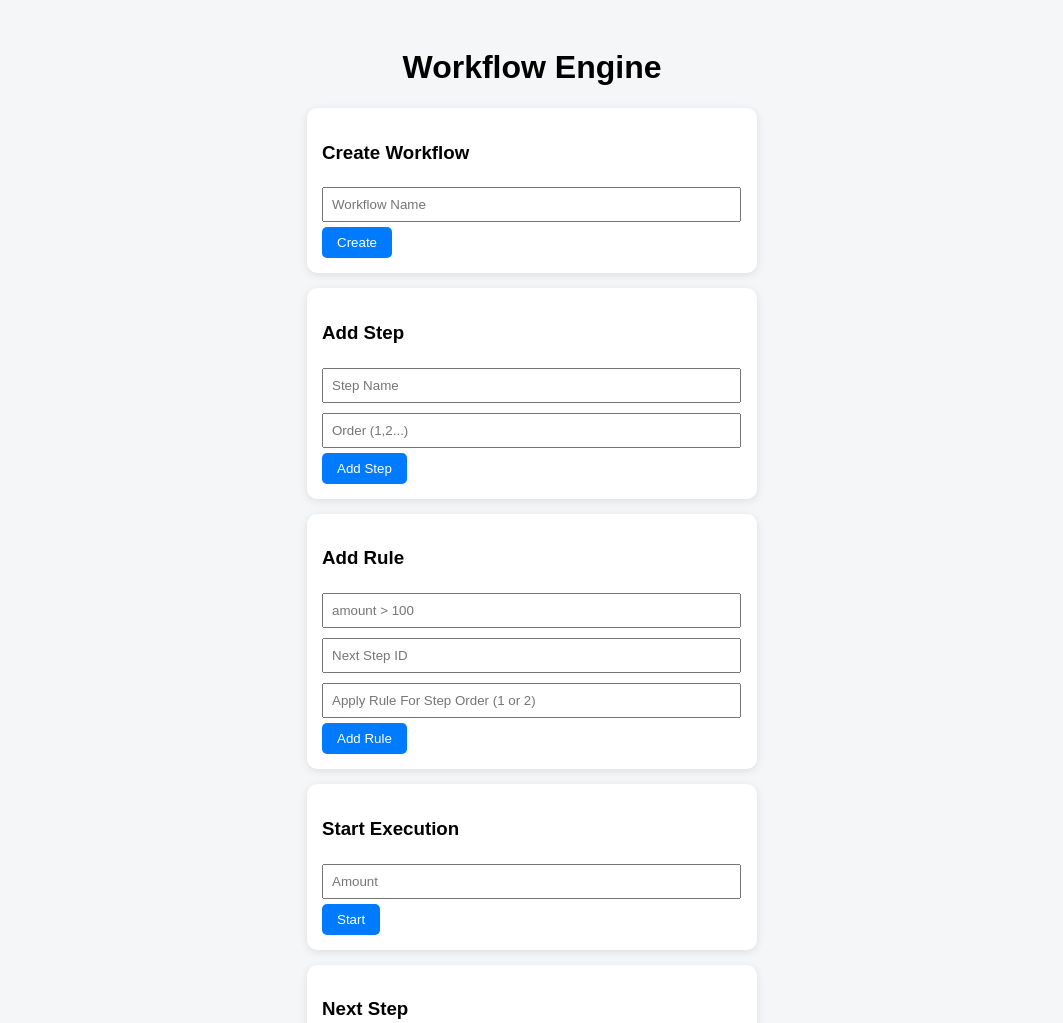
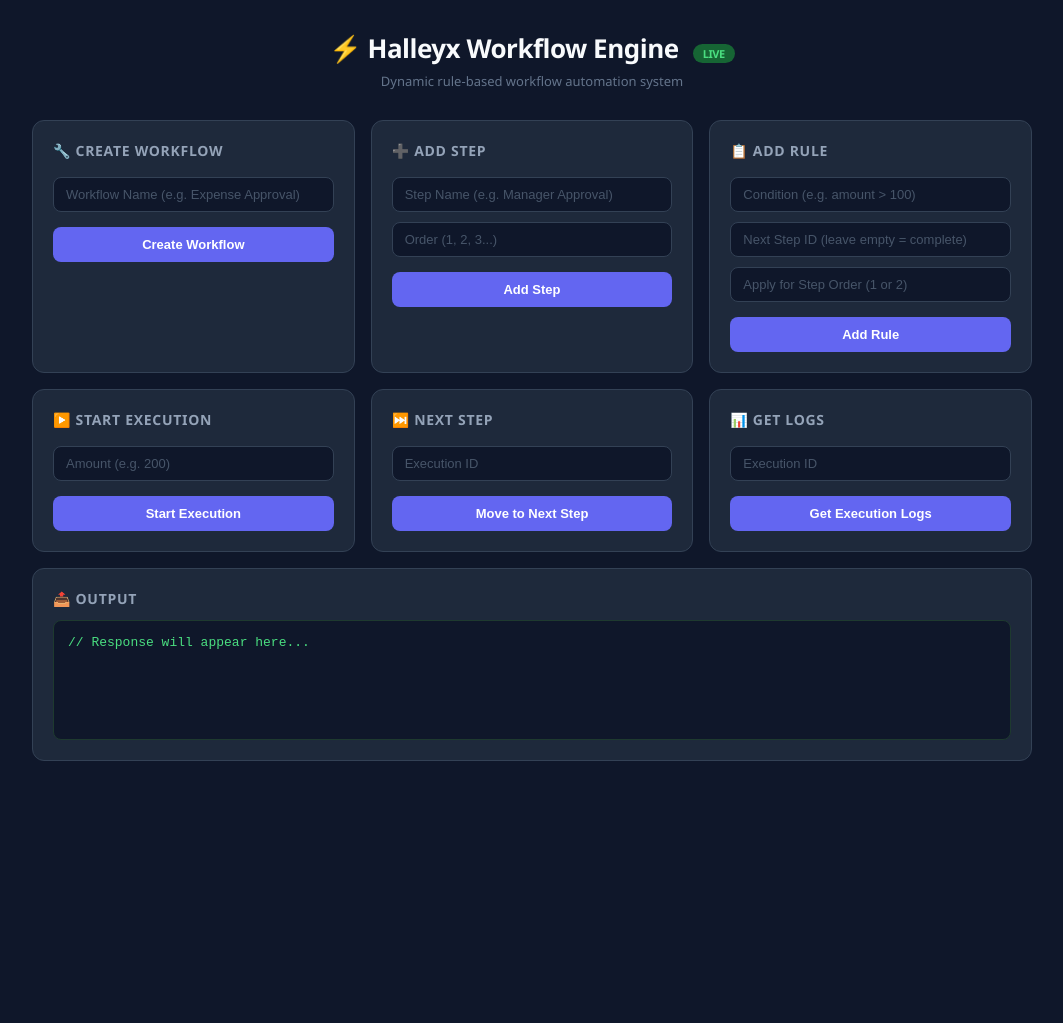
Before and after one commit to Namee2518/workflow-engine, a website: page frontend/index.html in a window 1280 px wide. Shown: the top 1023 px of the page, without its empty margins (108-1171 px from the left). After the commit the page ends 800 px from the top, so only its background shows below. Drawn offline with Linux system fonts and the light colour scheme.

Commit message:
update frontend index.html

```diff
--- a/frontend/index.html
+++ b/frontend/index.html
@@ -1,224 +1,276 @@
 <!DOCTYPE html>
 <html>
 <head>
-  <title>Workflow Engine</title>
+  <title>Halleyx Workflow Engine</title>
   <style>
+    * { box-sizing: border-box; margin: 0; padding: 0; }
+
     body {
-      font-family: Arial;
-      background: #f4f6f8;
-      padding: 20px;
+      font-family: 'Segoe UI', sans-serif;
+      background: #0f172a;
+      color: #e2e8f0;
+      min-height: 100vh;
+      padding: 30px 20px;
     }
 
     h1 {
       text-align: center;
+      font-size: 26px;
+      font-weight: 700;
+      color: #f8fafc;
+      margin-bottom: 6px;
+      letter-spacing: -0.5px;
+    }
+
+    .subtitle {
+      text-align: center;
+      font-size: 13px;
+      color: #64748b;
+      margin-bottom: 30px;
+    }
+
+    .grid {
+      display: grid;
+      grid-template-columns: repeat(auto-fit, minmax(300px, 1fr));
+      gap: 16px;
+      max-width: 1000px;
+      margin: 0 auto;
     }
 
     .card {
-      background: white;
-      padding: 15px;
-      margin: 15px auto;
-      width: 420px;
-      border-radius: 10px;
-      box-shadow: 0 2px 8px rgba(0,0,0,0.1);
+      background: #1e293b;
+      border: 1px solid #334155;
+      border-radius: 12px;
+      padding: 20px;
+    }
+
+    .card h3 {
+      font-size: 14px;
+      font-weight: 600;
+      color: #94a3b8;
+      text-transform: uppercase;
+      letter-spacing: 0.05em;
+      margin-bottom: 12px;
     }
 
     input {
-      width: 95%;
-      padding: 8px;
+      width: 100%;
+      padding: 9px 12px;
       margin: 5px 0;
+      background: #0f172a;
+      border: 1px solid #334155;
+      border-radius: 8px;
+      color: #e2e8f0;
+      font-size: 13px;
+      outline: none;
+    }
+
+    input:focus {
+      border-color: #6366f1;
+    }
+
+    input::placeholder {
+      color: #475569;
     }
 
     button {
-      padding: 8px 15px;
+      width: 100%;
+      margin-top: 10px;
+      padding: 10px;
       border: none;
-      background: #007bff;
+      background: #6366f1;
       color: white;
-      border-radius: 5px;
+      border-radius: 8px;
+      font-size: 13px;
+      font-weight: 600;
       cursor: pointer;
+      transition: background 0.2s;
+    }
+
+    button:hover {
+      background: #4f46e5;
+    }
+
+    .output-card {
+      max-width: 1000px;
+      margin: 16px auto 0;
+      background: #1e293b;
+      border: 1px solid #334155;
+      border-radius: 12px;
+      padding: 20px;
+    }
+
+    .output-card h3 {
+      font-size: 14px;
+      font-weight: 600;
+      color: #94a3b8;
+      text-transform: uppercase;
+      letter-spacing: 0.05em;
+      margin-bottom: 12px;
     }
 
     #output {
       white-space: pre-wrap;
-      background: black;
-      color: lime;
-      padding: 10px;
-      height: 180px;
-      overflow-y: auto;
+      background: #0f172a;
+      color: #4ade80;
+      padding: 14px;
+      border-radius: 8px;
+      font-family: 'Courier New', monospace;
+      font-size: 13px;
+      min-height: 120px;
+      border: 1px solid #1e3a2f;
+    }
+
+    .badge {
+      display: inline-block;
+      background: #166534;
+      color: #4ade80;
+      font-size: 11px;
+      padding: 2px 10px;
+      border-radius: 20px;
+      margin-left: 8px;
+      font-weight: 600;
     }
   </style>
 </head>
 
 <body>
 
-<h1> Workflow Engine</h1>
+  <h1>⚡ Halleyx Workflow Engine <span class="badge">LIVE</span></h1>
+  <p class="subtitle">Dynamic rule-based workflow automation system</p>
+
+  <div class="grid">
 
     <div class="card">
-  <h3>Create Workflow</h3>
-  <input id="wfName" placeholder="Workflow Name">
-  <button onclick="createWorkflow()">Create</button>
+      <h3>🔧 Create Workflow</h3>
+      <input id="wfName" placeholder="Workflow Name (e.g. Expense Approval)">
+      <button onclick="createWorkflow()">Create Workflow</button>
     </div>
 
     <div class="card">
-  <h3>Add Step</h3>
-  <input id="stepName" placeholder="Step Name">
-  <input id="stepOrder" placeholder="Order (1,2...)">
+      <h3>➕ Add Step</h3>
+      <input id="stepName" placeholder="Step Name (e.g. Manager Approval)">
+      <input id="stepOrder" placeholder="Order (1, 2, 3...)">
       <button onclick="addStep()">Add Step</button>
     </div>
 
     <div class="card">
-  <h3>Add Rule</h3>
-  <input id="condition" placeholder="amount > 100">
-  <input id="nextStep" placeholder="Next Step ID">
-  <input id="ruleStepOrder" placeholder="Apply Rule For Step Order (1 or 2)">
+      <h3>📋 Add Rule</h3>
+      <input id="condition" placeholder="Condition (e.g. amount > 100)">
+      <input id="nextStep" placeholder="Next Step ID (leave empty = complete)">
+      <input id="ruleStepOrder" placeholder="Apply for Step Order (1 or 2)">
       <button onclick="addRule()">Add Rule</button>
     </div>
 
     <div class="card">
-  <h3>Start Execution</h3>
-  <input id="amount" placeholder="Amount">
-  <button onclick="startExecution()">Start</button>
+      <h3>▶️ Start Execution</h3>
+      <input id="amount" placeholder="Amount (e.g. 200)">
+      <button onclick="startExecution()">Start Execution</button>
     </div>
 
     <div class="card">
-  <h3>Next Step</h3>
+      <h3>⏭️ Next Step</h3>
       <input id="execId" placeholder="Execution ID">
-  <button onclick="nextStep()">Next</button>
+      <button onclick="nextStep()">Move to Next Step</button>
     </div>
 
     <div class="card">
-  <h3>Logs</h3>
+      <h3>📊 Get Logs</h3>
       <input id="logId" placeholder="Execution ID">
-  <button onclick="getLogs()">Get Logs</button>
+      <button onclick="getLogs()">Get Execution Logs</button>
     </div>
 
-<div class="card">
-  <h3>Output</h3>
-  <div id="output"></div>
+  </div>
+
+  <div class="output-card">
+    <h3>📤 Output</h3>
+    <div id="output">// Response will appear here...</div>
   </div>
 
 <script>
+  // ✅ Live Render URL — automatically use பண்ணும்
+  const BASE_URL = window.location.origin;
+
   let workflowId = null;
 
-// show output
   function show(data) {
-  document.getElementById("output").innerText =
-    JSON.stringify(data, null, 2);
+    document.getElementById("output").innerText = JSON.stringify(data, null, 2);
   }
 
-// CREATE WORKFLOW
   async function createWorkflow() {
     const name = document.getElementById("wfName").value;
-
-  const res = await fetch("http://localhost:5000/api/workflow", {
+    if (!name) return alert("⚠️ Workflow name enter பண்ணுங்க");
+    const res = await fetch(`${BASE_URL}/api/workflow`, {
       method: "POST",
-    headers: {"Content-Type": "application/json"},
+      headers: { "Content-Type": "application/json" },
       body: JSON.stringify({ name })
     });
-
     const data = await res.json();
     workflowId = data.id;
-
-  alert("✅ Workflow Created ID: " + workflowId);
+    alert("✅ Workflow Created! ID: " + workflowId);
     show(data);
   }
 
-// ADD STEP
   async function addStep() {
-  if (!workflowId) {
-    alert("⚠️ Create workflow first");
-    return;
-  }
-
+    if (!workflowId) return alert("⚠️ முதல்ல Workflow create பண்ணுங்க");
     const name = document.getElementById("stepName").value;
     const order = parseInt(document.getElementById("stepOrder").value);
-
-  const res = await fetch("http://localhost:5000/api/step", {
+    const res = await fetch(`${BASE_URL}/api/step`, {
       method: "POST",
-    headers: {"Content-Type": "application/json"},
-    body: JSON.stringify({
-      workflowId,
-      name,
-      order
-    })
+      headers: { "Content-Type": "application/json" },
+      body: JSON.stringify({ workflowId, name, order })
     });
-
     const data = await res.json();
-  alert("✅ Step Added (ID: " + data.id + ")");
+    alert("✅ Step Added! ID: " + data.id);
     show(data);
   }
 
-// ADD RULE (🔥 FIXED)
   async function addRule() {
-  if (!workflowId) {
-    alert("⚠️ Create workflow first");
-    return;
-  }
-
+    if (!workflowId) return alert("⚠️ முதல்ல Workflow create பண்ணுங்க");
     const condition = document.getElementById("condition").value;
     let nextStepId = document.getElementById("nextStep").value;
     const stepOrder = parseInt(document.getElementById("ruleStepOrder").value);
-
     nextStepId = nextStepId ? parseInt(nextStepId) : null;
-
-  const res = await fetch("http://localhost:5000/api/rule", {
+    const res = await fetch(`${BASE_URL}/api/rule`, {
       method: "POST",
-    headers: {"Content-Type": "application/json"},
-    body: JSON.stringify({
-      workflowId,
-      condition,
-      nextStepId,
-      stepOrder
-    })
+      headers: { "Content-Type": "application/json" },
+      body: JSON.stringify({ workflowId, condition, nextStepId, stepOrder })
     });
-
     const data = await res.json();
-  alert("✅ Rule Added");
+    alert("✅ Rule Added!");
     show(data);
   }
 
-// START EXECUTION
   async function startExecution() {
+    if (!workflowId) return alert("⚠️ முதல்ல Workflow create பண்ணுங்க");
     const amount = parseInt(document.getElementById("amount").value);
-
-  const res = await fetch("http://localhost:5000/api/start", {
+    const res = await fetch(`${BASE_URL}/api/start`, {
       method: "POST",
-    headers: {"Content-Type": "application/json"},
-    body: JSON.stringify({
-      workflowId,
-      data: { amount }
-    })
+      headers: { "Content-Type": "application/json" },
+      body: JSON.stringify({ workflowId, data: { amount } })
     });
-
     const data = await res.json();
-
     document.getElementById("execId").value = data.id;
     document.getElementById("logId").value = data.id;
-
-  alert("✅ Execution Started (ID: " + data.id + ")");
+    alert("✅ Execution Started! ID: " + data.id);
     show(data);
   }
 
-// NEXT STEP
   async function nextStep() {
     const executionId = parseInt(document.getElementById("execId").value);
-
-  const res = await fetch("http://localhost:5000/api/next", {
+    const res = await fetch(`${BASE_URL}/api/next`, {
       method: "POST",
-    headers: {"Content-Type": "application/json"},
+      headers: { "Content-Type": "application/json" },
       body: JSON.stringify({ executionId })
     });
-
     const data = await res.json();
     show(data);
   }
 
-// GET LOGS
   async function getLogs() {
     const id = document.getElementById("logId").value;
-
-  const res = await fetch(`http://localhost:5000/api/execution/${id}`);
+    const res = await fetch(`${BASE_URL}/api/execution/${id}`);
     const data = await res.json();
-
     show(data);
   }
 </script>
```
Lines whose indentation alone changed are shown as unchanged.
